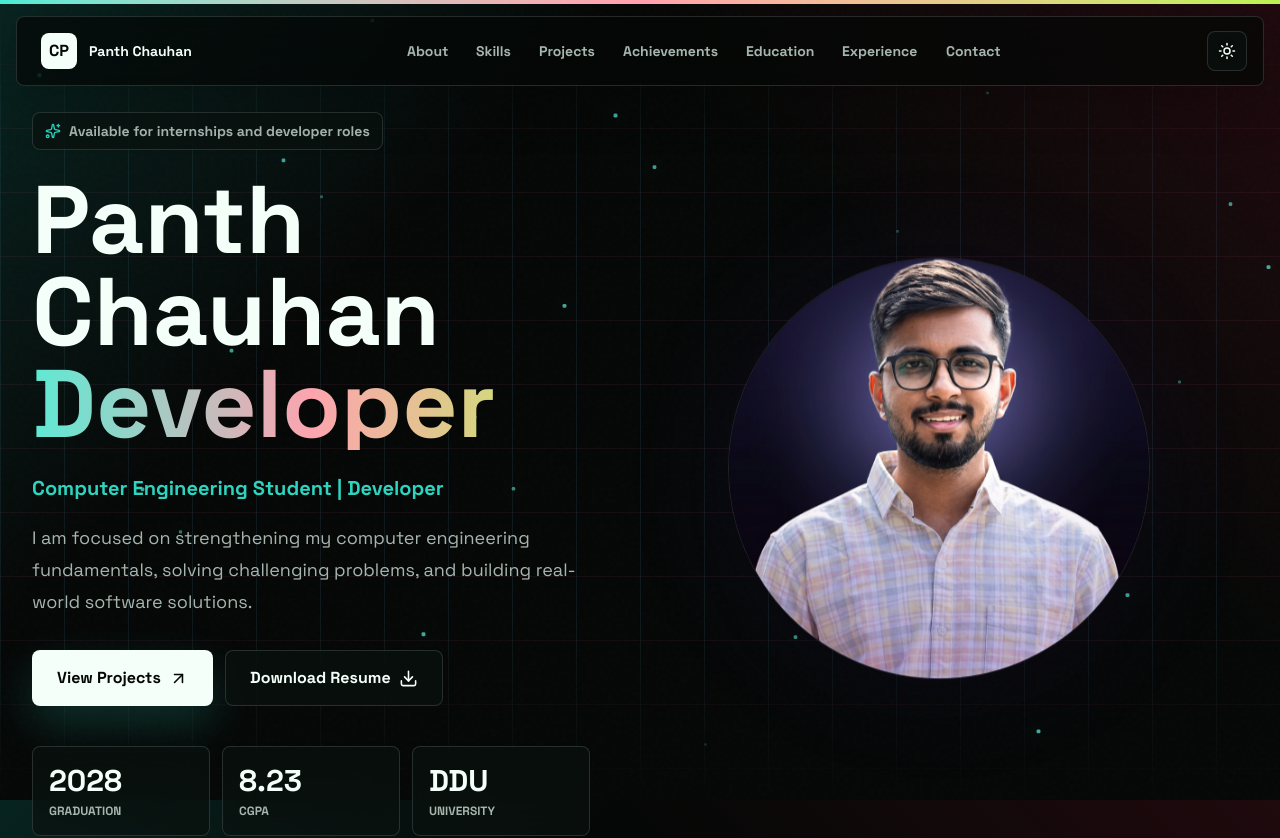
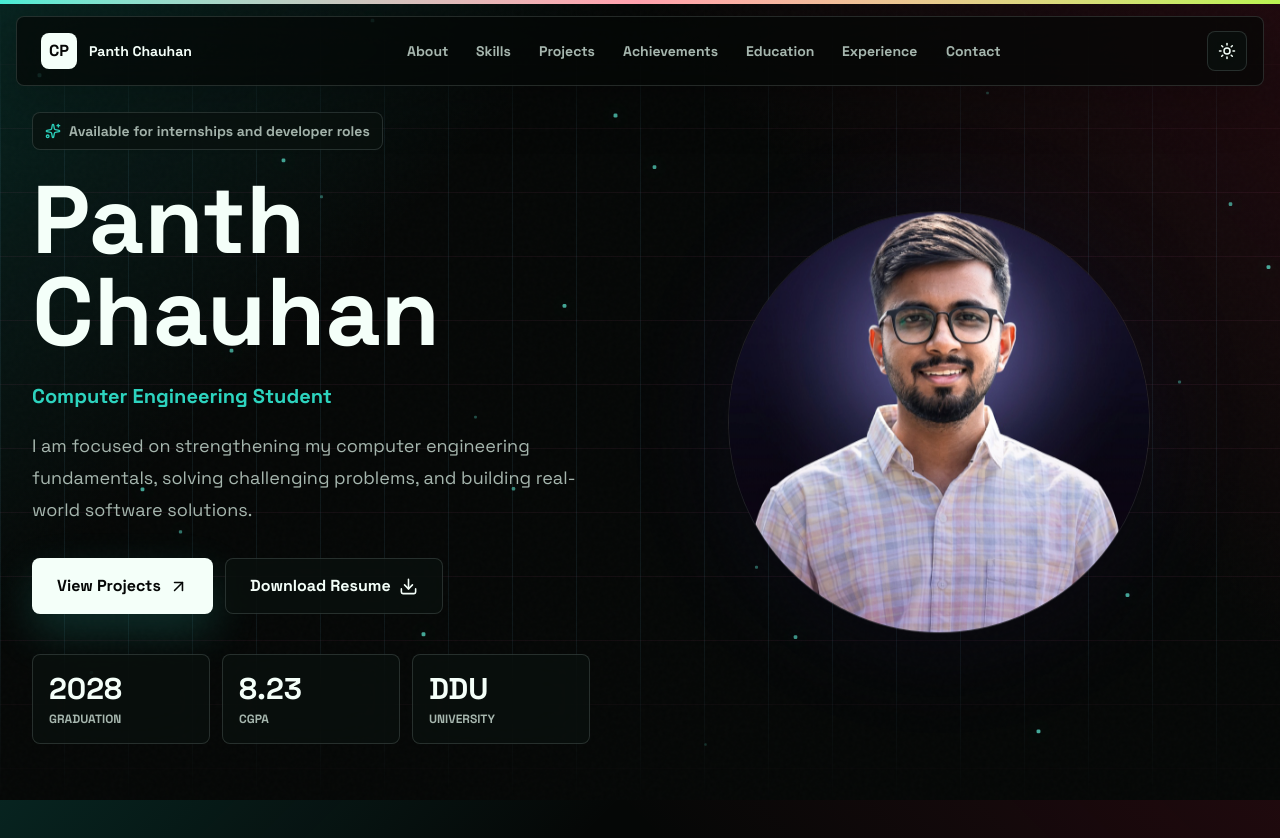
Before and after one commit to PANTH1101/panth-portfolio, a Next.js app: page / in a window 1280 px wide. Shown: the top 838 px of the page. Built offline with nearby package versions, Linux system fonts and the light colour scheme.

Commit message:
Remove 'Developer' from hero section, show only role title

```diff
--- a/sections/Hero.jsx
+++ b/sections/Hero.jsx
@@ -24,10 +24,9 @@ export default function Hero() {
 
           <h1 className="max-w-4xl text-5xl font-black leading-[0.96] text-foreground sm:text-6xl md:text-7xl lg:text-8xl">
             {profile.name}
-            <span className="block text-gradient">{profile.role.split(" | ")[1]}</span>
           </h1>
 
-          <p className="mt-6 text-lg font-bold text-primary sm:text-xl">{profile.role}</p>
+          <p className="mt-6 text-lg font-bold text-primary sm:text-xl">{profile.role.split(" | ")[0]}</p>
           <p className="mt-5 max-w-2xl text-base leading-8 text-muted-foreground sm:text-lg">
             {profile.headline}
           </p>
```
